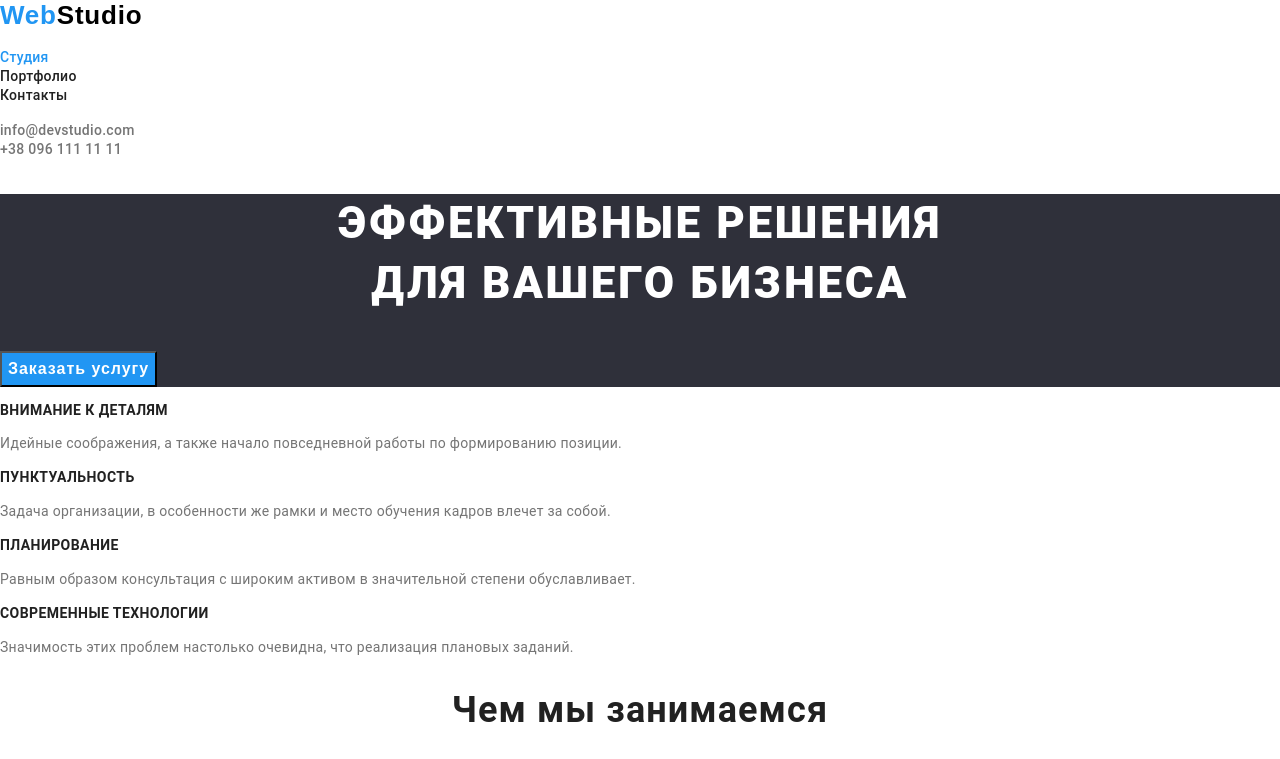
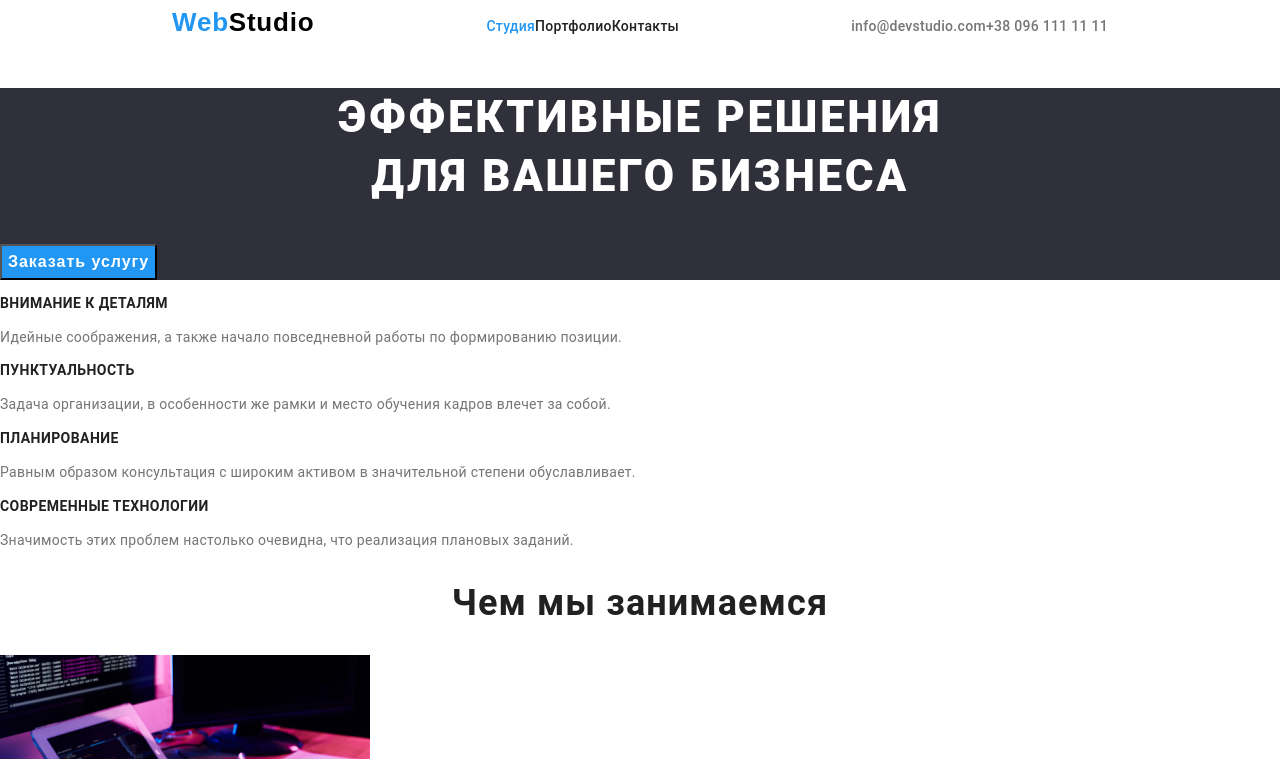
Before and after one commit to EkaterinaVEA/goit-markup-hw-03, a plain HTML site: page index.html in a window 1280 px wide. Shown: the top 759 px of the page. Drawn offline with Linux system fonts and the light colour scheme; a web font is replaced by a local one.

Commit message:
hw-3: add css

```diff
--- a/css/style.css
+++ b/css/style.css
@@ -1,4 +1,9 @@
-/*#F5F4FA*/
+*,
+*::before,
+*::after {
+  box-sizing: border-box;
+}
+
 :root {
   --primary-text-color: #212121;
   --secondary-text-color: #757575;
@@ -37,6 +42,12 @@ a {
 }
 
 /* ========== HEADER ==========*/
+.nav {
+  display: flex;
+  justify-content: space-evenly;
+  align-items: baseline;
+}
+
 .nav-logo {
   font-family: var(--secondary-font-family);
   color: #000000;
@@ -51,6 +62,10 @@ a {
   color: var(--accent-text-color);
 }
 
+.nav-list {
+  display: flex;
+}
+
 .item-link {
   color: var(--primary-text-color);
   font-size: 14px;
@@ -62,6 +77,10 @@ a {
 
 .nav-accent {
   color: var(--accent-text-color);
+}
+
+.contacts {
+  display: flex;
 }
 
 .contacts-link {
```
